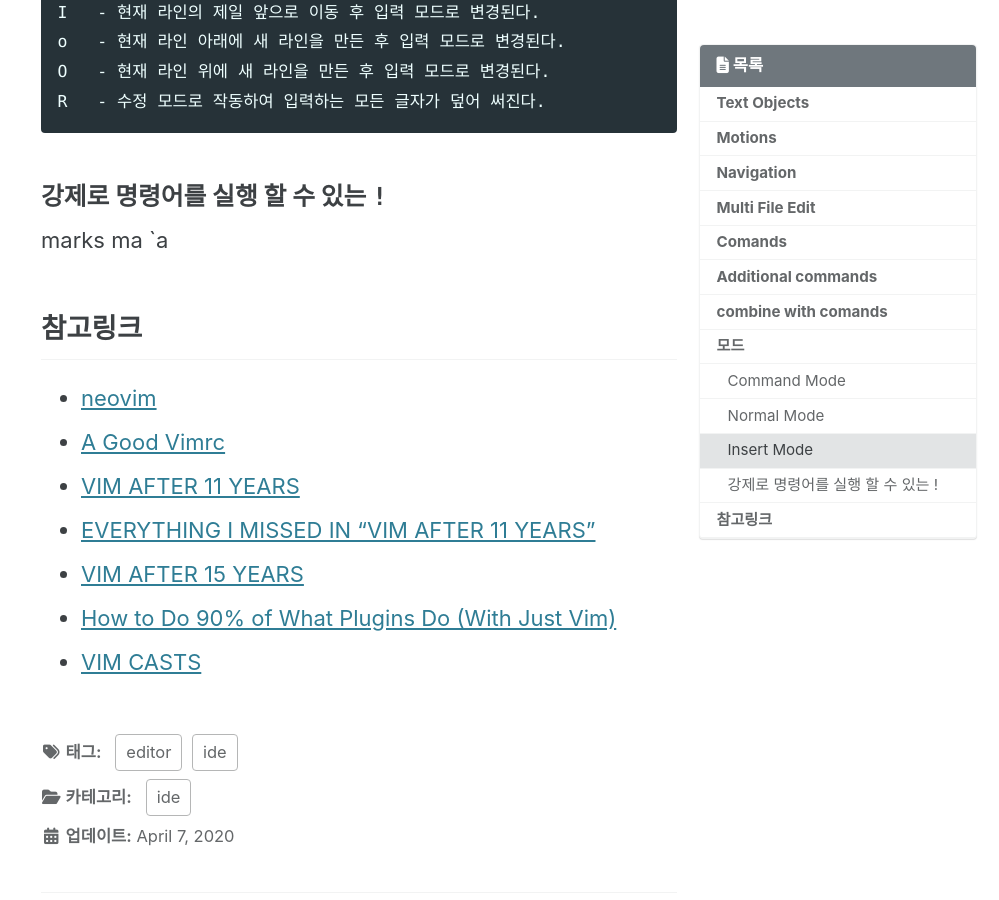
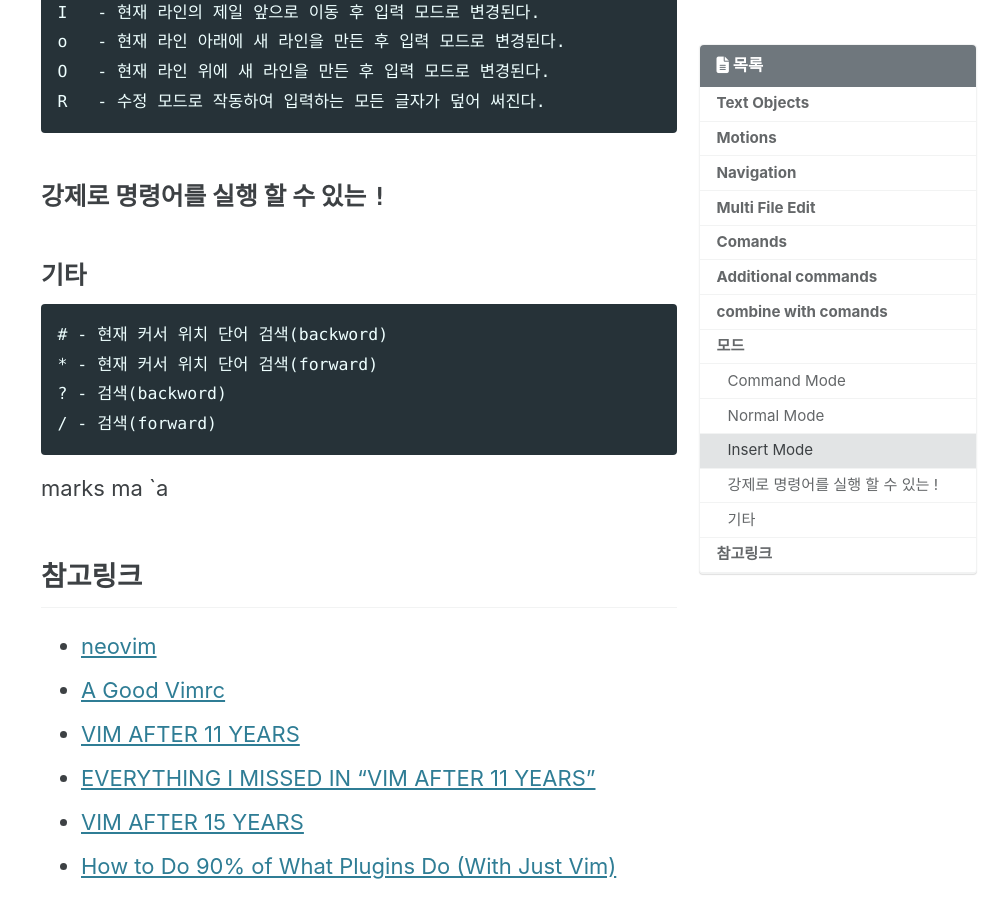
Before and after one commit to geeksaga/geeksaga.github, a Jekyll site: the page built from _posts/tools/2020-03-11-neovim.md, in a window 1280 px wide and 900 px high, scrolled down 4276 px. Shown: the whole window, without its empty margins (281-1280 px from the left). Built offline with Jekyll 4.4.1, drawn with Linux system fonts in a browser that asks for light colours; cached includes are drawn as plain includes; nearby versions of some CDN libraries; comment, search, counter and statistics services are not loaded.

Commit message:
Update neovim post

```diff
--- a/_posts/tools/2020-03-11-neovim.md
+++ b/_posts/tools/2020-03-11-neovim.md
@@ -110,7 +110,7 @@ VI는 3가지 일반(Normal), 입력(Insert), 명령(Command or Colon) 모드를
 
     :w             - 파일 저장
     :w [filename]  - 지정한 파일 이름으로 저장
-	:pwd           - 현재 디렉토리 경로를 보여준다.
+    :pwd           - 현재 디렉토리 경로를 보여준다.
     :q             - 종료
 
 
@@ -137,6 +137,15 @@ VI는 3가지 일반(Normal), 입력(Insert), 명령(Command or Colon) 모드를
 
 ### 강제로 명령어를 실행 할 수 있는 `!`
 
+
+### 기타
+
+    # - 현재 커서 위치 단어 검색(backword)
+    * - 현재 커서 위치 단어 검색(forward)
+    ? - 검색(backword)
+    / - 검색(forward)
+
+
 marks
 ma
 `a
```
